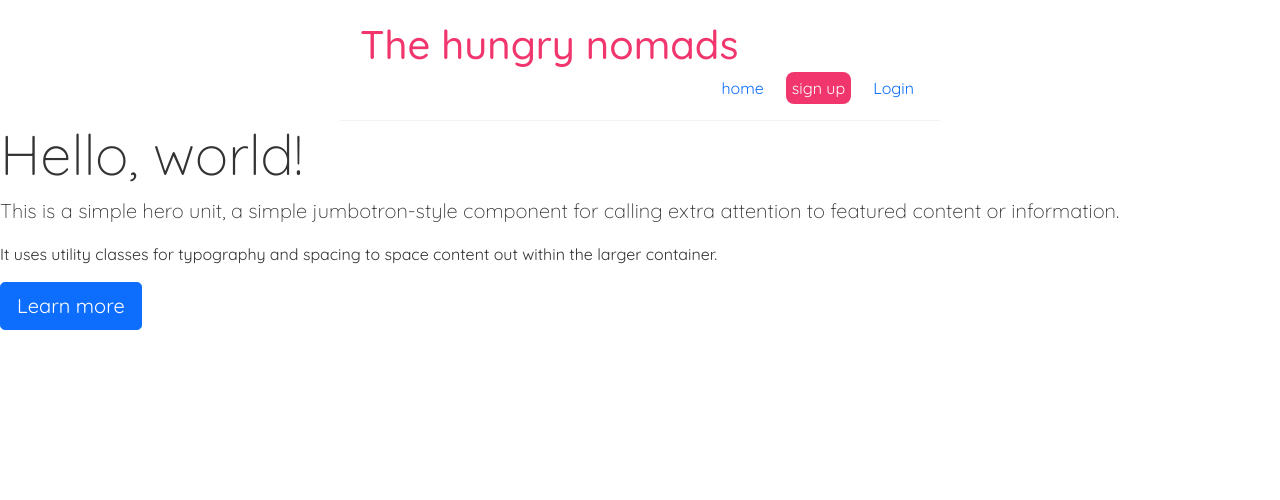
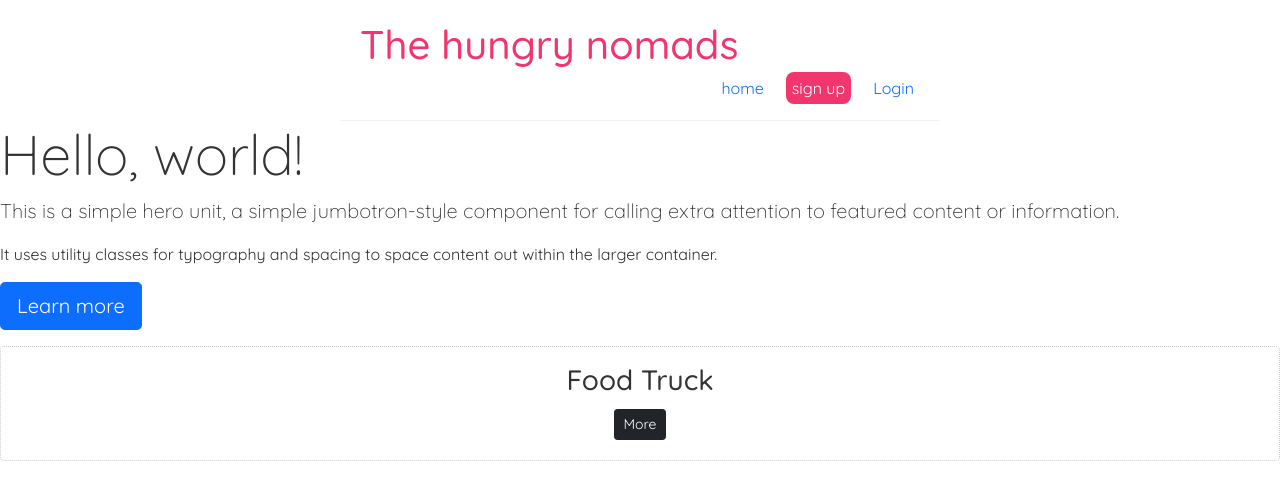
Before and after one commit to jjarquin1/Hungry-Nomad, a React (Create React App) app in the folder client/: page /search in a window 1280 px wide. Shown: the top 500 px of the page. Built offline with nearby package versions, Linux system fonts and the light colour scheme.

Commit message:
added search page

```diff
--- a/client/src/App.js
+++ b/client/src/App.js
@@ -5,7 +5,8 @@ import {
 } from '@apollo/client';
 import { BrowserRouter as Router, Route, Switch } from "react-router-dom";
 import Navbar from "./components/layout/NavBar";
-import SearchBar from "./components/layout/search";
+import SearchBar from "./components/layout/searchBar";
+import Search from './pages/search'
 import Create from "./pages/create";
 import Login from "./pages/login";
 import Jumbotron from './components/layout/jumbotron';
@@ -47,9 +48,10 @@ function App() {
             <Login />
           </Route>
         </Switch>
-        <Jumbotron>
-
-        </Jumbotron>
+        <Jumbotron></Jumbotron>
+        <Route exact path='/search'>
+          <Search />
+        </Route>
       </Router>
     </ApolloProvider>
   );
--- a/client/src/components/layout/search.js
+++ b/client/src/components/layout/searchBar.js
@@ -1,4 +1,5 @@
 import { useState, useEffect } from "react";
+import { Link } from "react-router-dom";
 import { getTrucks } from "../../utlis/api";
 
 const SearchBar = () => {
@@ -14,7 +15,7 @@ const SearchBar = () => {
         console.log("search component!")
         getTrucks().then(({ data }) => {
             console.log(data);
-        }).catch(err=> console.log(err));
+        }).catch(err => console.log(err));
     }, []);
 
     return (
@@ -28,11 +29,13 @@ const SearchBar = () => {
                     onChange={(e) => setLocation(e.target.value)}
 
                 ></input>
-                <input
-                    type='submit'
-                    value={'search'}
-                    className='btn btn-dark btn-block'
-                ></input>
+                <Link to='/search'>
+                    <input
+                        type='submit'
+                        value={'search'}
+                        className='btn btn-dark btn-block'
+                    ></input>
+                </Link>
             </form>
         </div>
     );
--- a/client/src/index.css
+++ b/client/src/index.css
@@ -69,7 +69,17 @@
   cursor: pointer;
 }
 
-#searchDiv{
+#searchDiv {
   display: flex;
   justify-content: center;
 }
+
+.card {
+  padding: 1rem;
+  border: #ccc 1px dotted;
+  margin: 0.7rem 0;
+}
+
+.text-center {
+  text-align: center;
+}
--- /dev/null
+++ b/client/src/pages/search.js
@@ -0,0 +1,20 @@
+const Search = () => {
+    return (
+        <div className='card text-center'>
+            {/* <img
+                src={avatar_url}
+                alt=''
+                className='round-img'
+                style={{ width: '60px' }}
+            /> */}
+            <h3>Food Truck</h3>
+            <div>
+                <button className='btn btn-dark btn-sm my-1'>
+                    More
+                </button>
+            </div>
+        </div>
+    );
+}
+
+export default Search;
```
